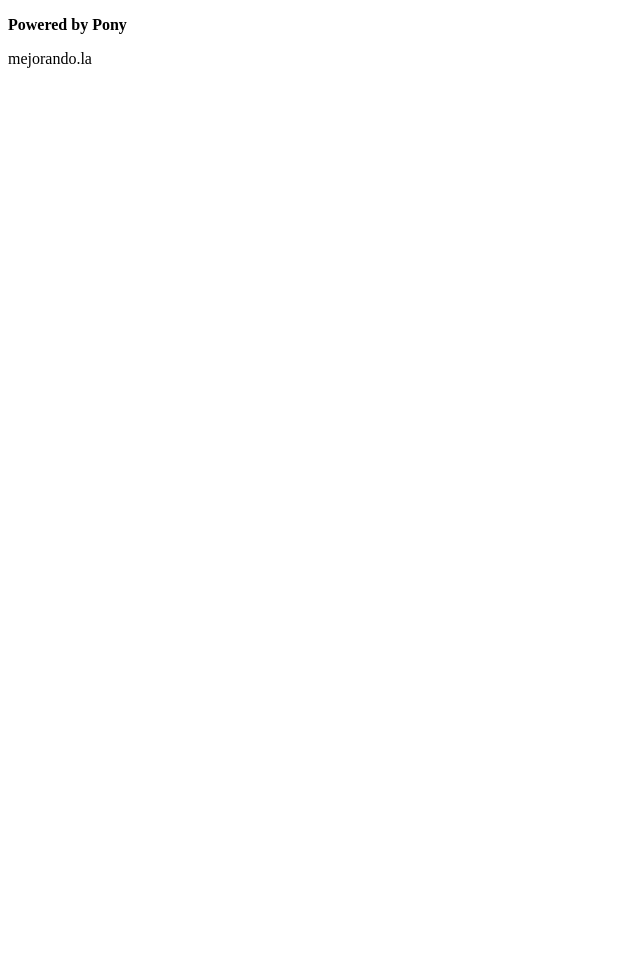
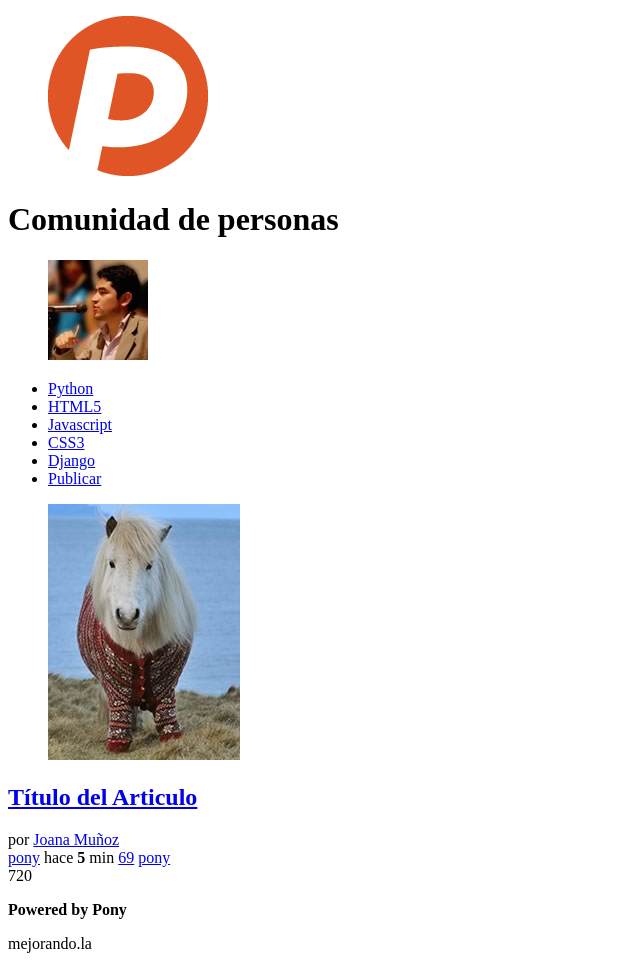
Before and after one commit to marcosgue/Puls2014_America, a plain HTML site: page index.html in a window 1280 px wide. Shown: the whole page, without its empty margins (0-640 px from the left). Before the commit the page ends 800 px from the top, so only its background shows below. Drawn offline with Linux system fonts and the light colour scheme.

Commit message:
Terminada primera clase
Commit final del la primera clase del curso de diseño web.

```diff
--- a/index.html
+++ b/index.html
@@ -8,13 +8,55 @@
 
 <body>
 	<header>
+		<figure id="logo">
+			<img src="logo.png" />
+		</figure>
+		<h1>Comunidad de personas</h1>
+		<figure id="avatar">
+			<img src="avatar.jpg" />
+		</figure>
 	</header>
 
 	<nav>
+		<ul>
+			<li><a href="#">Python</a></li>
+			<li><a href="#">HTML5</a></li>
+			<li><a href="#">Javascript</a></li>
+			<li><a href="#">CSS3</a></li>
+			<li><a href="#">Django</a></li>
+			<li id="publicar_nav">
+				<a href="#">Publicar</a>
+			</li>
+		</ul>
 	</nav>
 
-	<section>
-		<article></article>
+	<section id="contenido">
+		<article class="item">
+			<figure class="imagen_item">
+				<img src="imagen.jpg" />
+			</figure>
+			<h2 class="titulo_item">
+				<a href="#">
+					Título del Articulo
+				</a>
+			</h2>
+			<div class="autor_item">
+				por <a href="#">Joana Muñoz</a>
+			</div>
+			<div class="datos_item">
+				<a href="#" class="tag_item">pony</a>
+				<span class="fecha_item">
+					hace <strong>5</strong> min
+				</span>
+				<a href="#" class="comentarios_item">69</a>
+				<a href="#" class="guardar_item">pony</a>
+			</div>
+			<div class="votacion">
+				<a href="#" class="up"></a>
+				720
+				<a href="#" class="down"></a>
+			</div>
+		</article>
 	</section>
 
 	<footer>
```
Also changed, not shown: avatar.jpg (added), imagen.jpg (added), logo.png (added).
